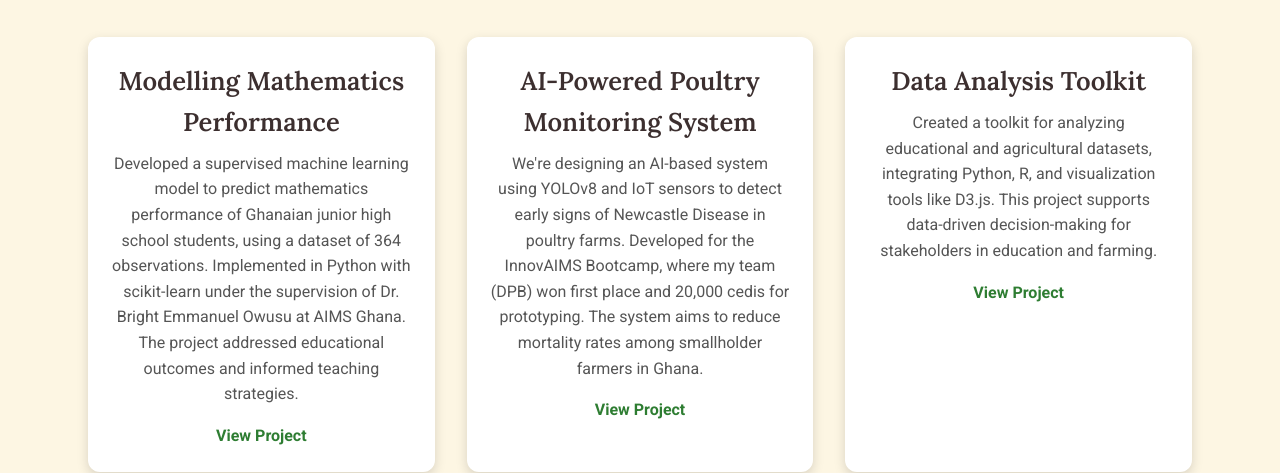
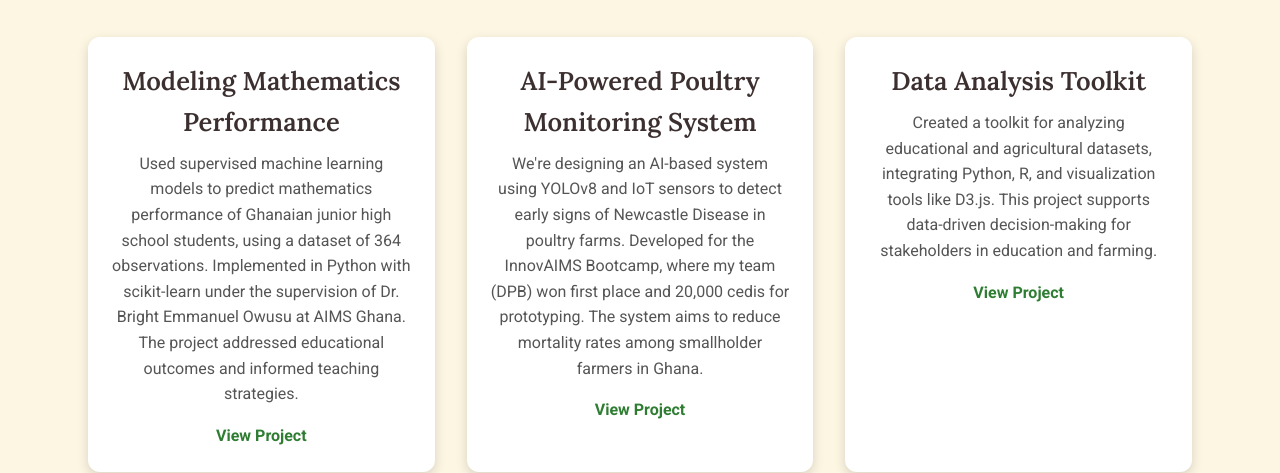
Before and after one commit to ODK-TECH/dominicobengkoranteng.github.io, a plain HTML site: page index.html in a window 1280 px wide. Shown: the part 659-1132 px from the top of the page. Drawn offline with Linux system fonts and the light colour scheme.

Commit message:
Update index.html

```diff
--- a/index.html
+++ b/index.html
@@ -28,8 +28,8 @@
         <h2>My Projects</h2>
         <div class="project-grid">
             <div class="project-card">
-                <h3>Modelling Mathematics Performance</h3>
-                <p>Developed a supervised machine learning model to predict mathematics performance of Ghanaian junior high school students, using a dataset of 364 observations. Implemented in Python with scikit-learn under the supervision of Dr. Bright Emmanuel Owusu at AIMS Ghana. The project addressed educational outcomes and informed teaching strategies.</p>
+                <h3>Modeling Mathematics Performance</h3>
+                <p>Used supervised machine learning models to predict mathematics performance of Ghanaian junior high school students, using a dataset of 364 observations. Implemented in Python with scikit-learn under the supervision of Dr. Bright Emmanuel Owusu at AIMS Ghana. The project addressed educational outcomes and informed teaching strategies.</p>
                 <a href="https://github.com/username/thesis" target="_blank">View Project</a>
             </div>
             <div class="project-card">
```
